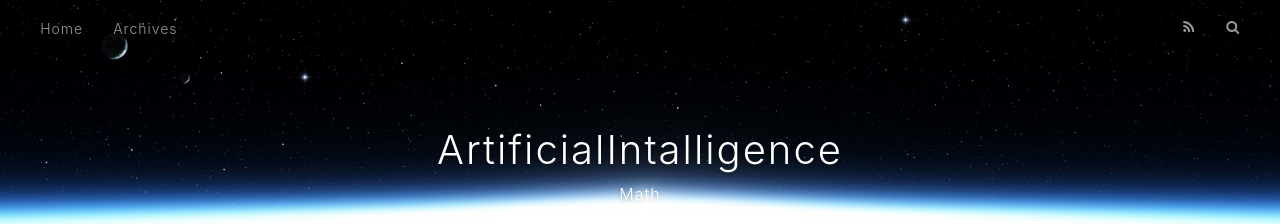
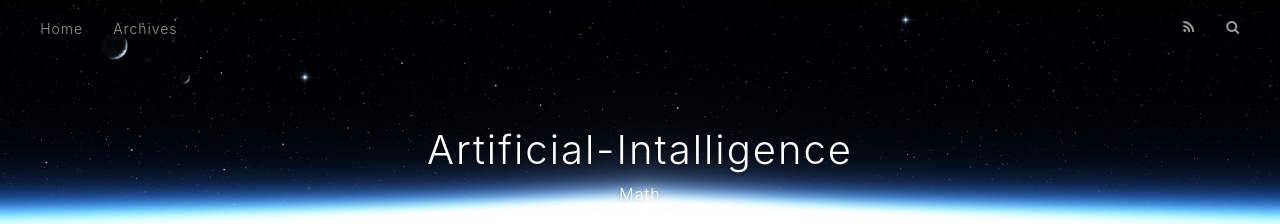
Before and after one commit to thirteenl/thirteenl.github.io, a plain HTML site: page index.html in a window 1280 px wide. Shown: the top 224 px of the page. Drawn offline with nearby package versions, Linux system fonts and the light colour scheme.

Commit message:
Site updated: 2019-06-30 23:05:23

```diff
--- a/index.html
+++ b/index.html
@@ -5,18 +5,18 @@
 
 
 
-  <title>ArtificialIntalligence</title>
+  <title>Artificial-Intalligence</title>
   <meta name="viewport" content="width=device-width, initial-scale=1, maximum-scale=1">
   <meta name="keywords" content="DeepLearning,ReinforcementLearning,Python">
 <meta property="og:type" content="website">
-<meta property="og:title" content="ArtificialIntalligence">
+<meta property="og:title" content="Artificial-Intalligence">
 <meta property="og:url" content="http://yoursite.com/index.html">
-<meta property="og:site_name" content="ArtificialIntalligence">
+<meta property="og:site_name" content="Artificial-Intalligence">
 <meta property="og:locale" content="zh">
 <meta name="twitter:card" content="summary">
-<meta name="twitter:title" content="ArtificialIntalligence">
+<meta name="twitter:title" content="Artificial-Intalligence">
 
-    <link rel="alternate" href="/atom.xml" title="ArtificialIntalligence" type="application/atom+xml">
+    <link rel="alternate" href="/atom.xml" title="Artificial-Intalligence" type="application/atom+xml">
 
 
     <link rel="icon" href="/favicon.png">
@@ -35,7 +35,7 @@
   <div id="header-outer" class="outer">
     <div id="header-title" class="inner">
       <h1 id="logo-wrap">
-        <a href="/" id="logo">ArtificialIntalligence</a>
+        <a href="/" id="logo">Artificial-Intalligence</a>
       </h1>
 
         <h2 id="subtitle-wrap">
@@ -106,7 +106,7 @@
 
     </div>
     <footer class="article-footer">
-      <a data-url="http://yoursite.com/2019/06/30/hello-world/" data-id="cjxj31n92000094v42lfz6jcp" class="article-share-link">Share</a>
+      <a data-url="http://yoursite.com/2019/06/30/hello-world/" data-id="cjxj35zpq0000lcv46tde8ycm" class="article-share-link">Share</a>
 
 
     </footer>
```
Also changed, not shown: 2019/06/30/hello-world/index.html (+5 -5 lines), archives/2019/06/index.html (+6 -6 lines), archives/2019/index.html (+6 -6 lines), archives/index.html (+6 -6 lines).
